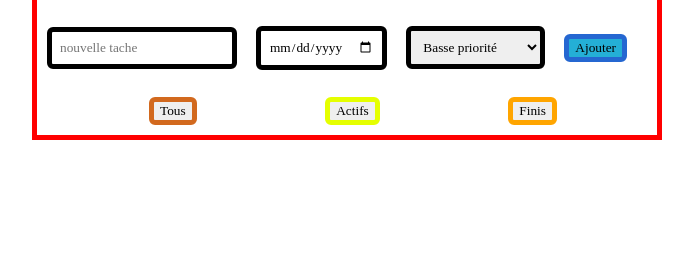
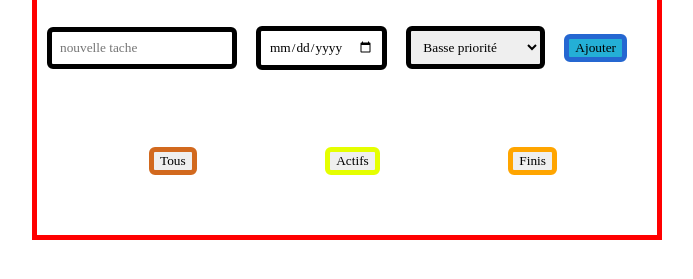
Before and after one commit to Balla1199/Gestion_taches, a plain HTML site: page index.html in a window 1280 px wide. Shown: the part 263-542 px from the top of the page, without its empty margins (268-961 px from the left). Drawn offline with Linux system fonts and the light colour scheme.

Commit message:
commit 2

```diff
--- a/styles.css
+++ b/styles.css
@@ -62,9 +62,8 @@ body{
 }
 /* style pour le boutton de filtrage */
 .footer {
-    margin: 0 auto;
+    margin: 50px auto;
     width: 70%;
-    /* background-color: red; */
     display: flex;
     justify-content: space-between;
     flex-wrap: nowrap;
```
